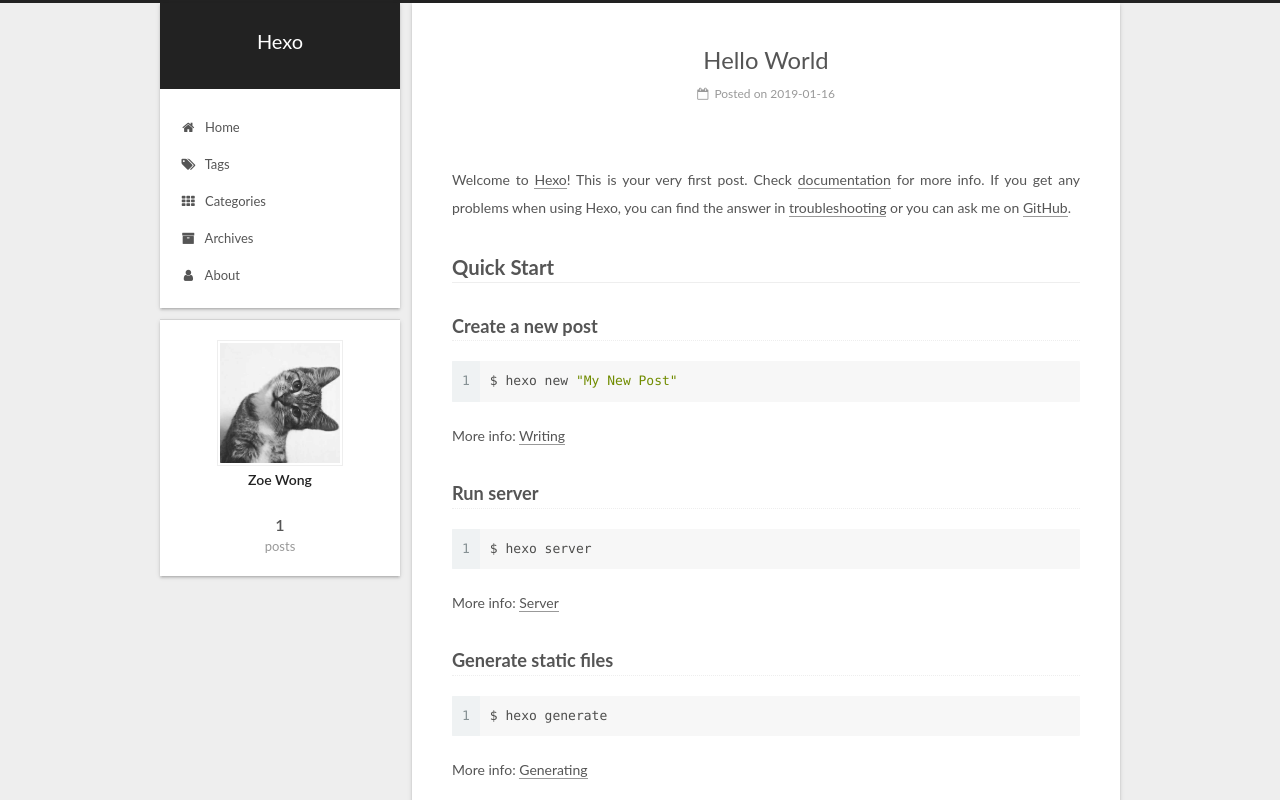
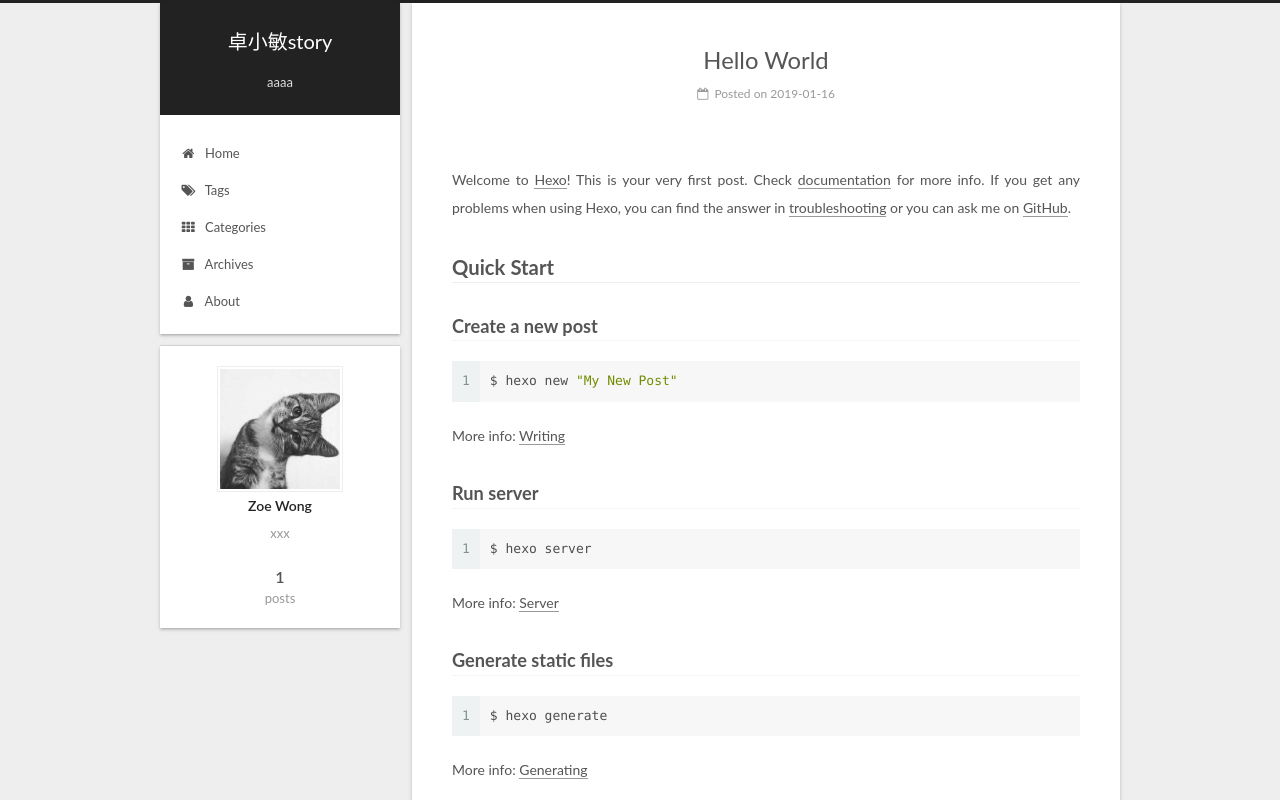
Before and after one commit to zoewong/zoeblog.github.io, a plain HTML site: page index.html in a window 1280 px wide. Shown: the top 800 px of the page. Drawn offline with Linux system fonts and the light colour scheme.

Commit message:
Site updated: 2019-01-17 09:57:14

```diff
--- a/index.html
+++ b/index.html
@@ -79,13 +79,16 @@
 
 
 
+<meta name="description" content="xxx">
 <meta property="og:type" content="website">
-<meta property="og:title" content="Hexo">
+<meta property="og:title" content="卓小敏story">
 <meta property="og:url" content="http://yoursite.com/index.html">
-<meta property="og:site_name" content="Hexo">
+<meta property="og:site_name" content="卓小敏story">
+<meta property="og:description" content="xxx">
 <meta property="og:locale" content="zh-CN">
 <meta name="twitter:card" content="summary">
-<meta name="twitter:title" content="Hexo">
+<meta name="twitter:title" content="卓小敏story">
+<meta name="twitter:description" content="xxx">
 
 
 
@@ -121,7 +124,7 @@
 
 
 
-  <title>Hexo</title>
+  <title>卓小敏story</title>
 
 
 
@@ -152,12 +155,12 @@
     <div class="custom-logo-site-title">
       <a href="/" class="brand" rel="start">
         <span class="logo-line-before"><i></i></span>
-        <span class="site-title">Hexo</span>
+        <span class="site-title">卓小敏story</span>
         <span class="logo-line-after"><i></i></span>
       </a>
     </div>
 
-        <p class="site-subtitle"></p>
+        <p class="site-subtitle">aaaa</p>
 
   </div>
 
@@ -268,7 +271,7 @@
     </span>
 
     <span hidden itemprop="publisher" itemscope="" itemtype="http://schema.org/Organization">
-      <meta itemprop="name" content="Hexo">
+      <meta itemprop="name" content="卓小敏story">
     </span>
 
 
@@ -412,7 +415,7 @@
               <img class="site-author-image" itemprop="image" src="/uploads/avatar.png" alt="Zoe Wong">
 
               <p class="site-author-name" itemprop="name">Zoe Wong</p>
-              <p class="site-description motion-element" itemprop="description"></p>
+              <p class="site-description motion-element" itemprop="description">xxx</p>
           </div>
 
           <nav class="site-state motion-element">
```
Also changed, not shown: 2019/01/16/hello-world/index.html (+6 -6 lines), about/index.html (+8 -5 lines), archive/index.html (+8 -5 lines), archives/2019/01/index.html (+10 -7 lines), archives/2019/index.html (+10 -7 lines), archives/index.html (+10 -7 lines), categories/index.html (+8 -5 lines), tags/index.html (+8 -5 lines).
